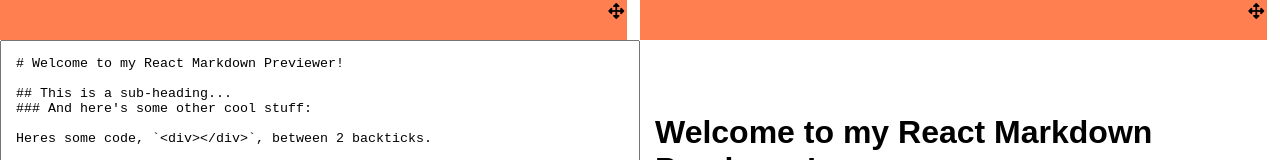
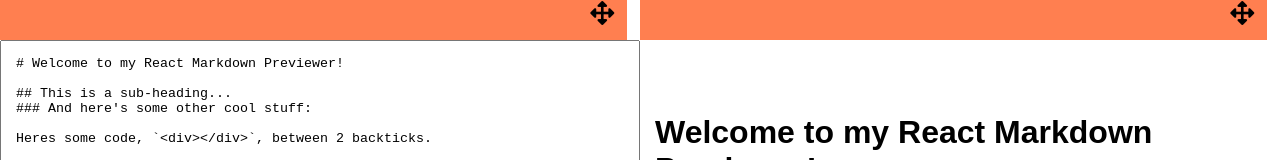
Before and after one commit to Oyelowo/markdown_previewer, a React (Create React App) app: page / in a window 1280 px wide. Shown: the top 160 px of the page. Built offline with nearby package versions, Linux system fonts and the light colour scheme.

Commit message:
more fixing for toggle screen for both preview and editor

```diff
--- a/package.json
+++ b/package.json
@@ -3,6 +3,7 @@
   "version": "0.1.0",
   "private": true,
   "dependencies": {
+    "html-react-parser": "^0.4.6",
     "marked": "^0.4.0",
     "react": "^16.4.1",
     "react-dom": "^16.4.1",
--- a/src/App.css
+++ b/src/App.css
@@ -3,10 +3,8 @@
   overflow: hidden;
 }
 
-.FullScreen{
-  flex-direction: column;
-  overflow: hidden;
-}
+
+
 
 .HideEditor{
   display: none
--- a/src/App.jsx
+++ b/src/App.jsx
@@ -8,8 +8,8 @@ import {sampleText} from './SampleText';
 class App extends Component {
   state = {
     markdownInput: sampleText,
-    EditorIsFullscreen: false,
-    PreviewIsFullscreen: false
+    EditorIsFullScreen: false,
+    PreviewIsFullScreen: false
   }
 
   onChangeHandler = (event) => {
@@ -18,39 +18,52 @@ class App extends Component {
 
   toggleEditorScreenSize = () => {
     this.setState({
-      EditorIsFullscreen: !this.state.EditorIsFullscreen
+      EditorIsFullScreen: !this.state.EditorIsFullScreen
     });
   }
 
   togglePreviewScreenSize = () => {
     this.setState({
-      PreviewIsFullscreen: !this.state.PreviewIsFullscreen
+      PreviewIsFullScreen: !this.state.PreviewIsFullScreen
     });
   }
 
   render() {
 
-    const {EditorIsFullscreen, PreviewFullScreen} = this.state;
+    const {EditorIsFullScreen, PreviewIsFullScreen} = this.state;
     // let screenSizeConverter = EditorIsFullscreen || PreviewFullScreen   ?
     // 'FullScreen'   : 'SplitScreen';
 
-    let screenSizeConverter = EditorIsFullscreen || PreviewFullScreen
+    let screenSizeConverter = EditorIsFullScreen || PreviewIsFullScreen
       ? 'FullScreen'
       : 'SplitScreen';
 
+    let HidePreview = EditorIsFullScreen
+      ? 'HidePreview'
+      : null
+
+    let HideEditor = PreviewIsFullScreen
+      ? 'HideEditor'
+      : null
+
     return (
       <div className={screenSizeConverter}>
+        <div className={HideEditor}>
           <Editor
-          isFullscreen={this.state.EditorIsFullscreen}
+            isFullscreen={this.state.EditorIsFullScreen}
             onClick={this.toggleEditorScreenSize}
             id='editor'
             value={this.state.markdownInput}
             onChange={this.onChangeHandler}/>
+        </div>
+
+
+        <div className={HidePreview}>
           <Preview
-          isFullscreen={this.state.PreviewIsFullscreen}
+            isFullscreen={this.state.PreviewIsFullScreen}
             onClick={this.togglePreviewScreenSize}
             id='preview'
-          output={marked(this.state.markdownInput)}className='height'/>
+            output={marked(this.state.markdownInput)}/></div>
       </div>
     );
   }
--- a/src/component/Editor/Editor.css
+++ b/src/component/Editor/Editor.css
@@ -4,9 +4,17 @@
     height: 95vh;
     overflow: auto;
     box-sizing: border-box;
+    margin: auto;
 }
 
 .EditorFullScreen{
-    width: 100vw;
-    height: 94vh;
+    width: 90vw;
+    min-height: 100vh;
+    overflow: hidden;
 }
+
+.largeWidthContainer{
+    width: 90vw;
+    margin: auto;
+    margin-top: 5px
+}
--- a/src/component/Editor/Editor.jsx
+++ b/src/component/Editor/Editor.jsx
@@ -6,9 +6,11 @@ const editor = (props) => {
     let screenSizeConverter = props.isFullscreen
         ? 'EditorFullScreen'
         : 'EditorSmallScreen';
+
+        let largeWidthContainer = props.isFullscreen ? 'largeWidthContainer' : null;
     return (
-        <div>
-            <Toolbar {...props}/>
+        <div className={largeWidthContainer}>
+            <Toolbar  {...props}/>
             <textarea
                 className={screenSizeConverter}
                 id="editor"
--- a/src/component/Preview/Preview.css
+++ b/src/component/Preview/Preview.css
@@ -8,6 +8,7 @@
 }
 
 .PreviewFullScreen{
-    width: 100vw;
-    height: 94vh;
+    width: 90vw;
+    margin: auto;
+    margin-top: 5px
 }
--- a/src/component/Preview/Preview.jsx
+++ b/src/component/Preview/Preview.jsx
@@ -4,9 +4,11 @@ import Toolbar from '../Toolbar/Toolbar';
 // import Auxi from '../../hoc/Auxi/Auxi';
 
 const preview = (props) => {
-    let screenSizeConverter = props.isFullscreen ? 'PreviewFullScreen': 'Preview';
+    let screenSizeConverter = !props.isFullscreen ? 'Preview' : null;
+    let PreviewFullScreen = props.isFullscreen ? 'PreviewFullScreen' : null;
+
     return (
-        <div>
+        <div className={PreviewFullScreen}>
             <Toolbar {...props}/>
             <div
                 className= {screenSizeConverter}
--- a/src/component/Toolbar/Toolbar.css
+++ b/src/component/Toolbar/Toolbar.css
@@ -2,18 +2,19 @@
     width: 49vw;
     height: 5vh;
     background: coral;
-    padding: 3px;
+    padding-right: 13px;
     box-sizing: border-box;
     text-align: end;
+    font-size: 150%;
     cursor: pointer;
 }
 
 .ToolbarLarge {
-    width:  99vw;
+    width:  90vw;
     height: 5vh;
+    margin: auto;
     background: coral;
     padding: 3px;
-    box-sizing: border-box;
     text-align: end;
     cursor: pointer;
 }
--- a/src/component/Toolbar/Toolbar.jsx
+++ b/src/component/Toolbar/Toolbar.jsx
@@ -5,6 +5,7 @@ const Toolbar = (props) => {
     const screenToggleIcon = props.isFullscreen
         ? <i className="fas fa-compress"  onClick={props.onClick}></i>
         : <i className="fas fa-arrows-alt"  onClick={props.onClick}></i>
+
     const toolBarSizeToggler = props.isFullscreen
         ? 'ToolbarLarge'
         : 'ToolbarSmall';
```
Lines whose indentation alone changed are shown as unchanged.
